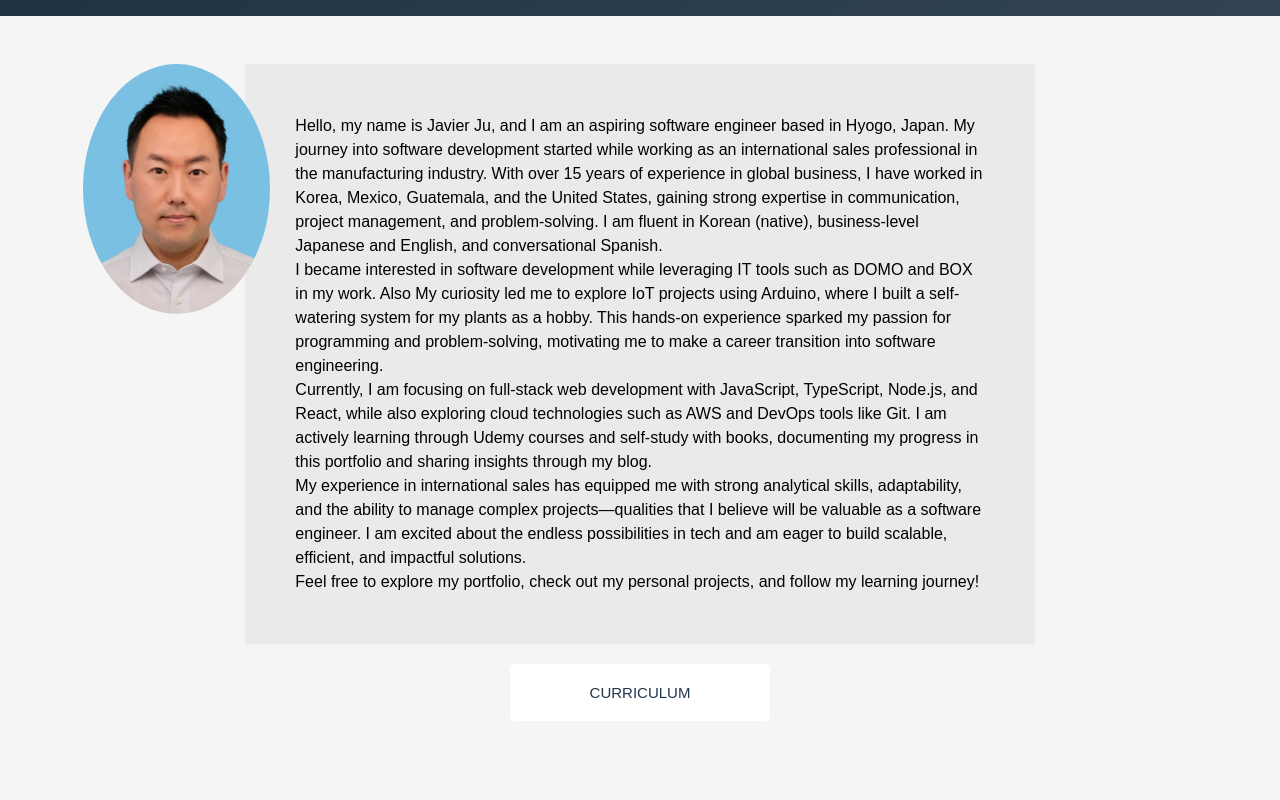
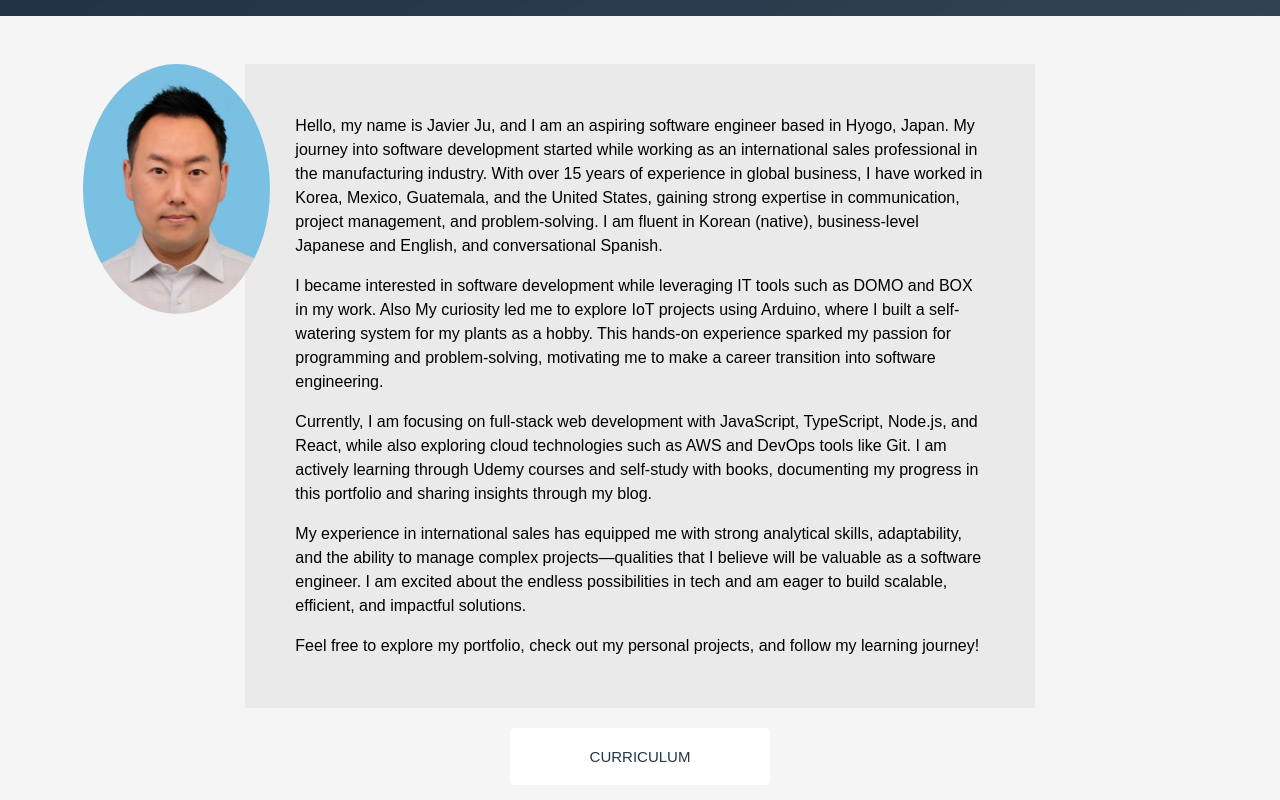
Before and after one commit to JavierJu/Professional-Portfolio, a website: page public/index.html in a window 1280 px wide. Shown: the part 784-1584 px from the top of the page. Drawn offline with nearby package versions, Linux system fonts and the light colour scheme; grey boxes are pictures that could not be loaded; a script that the page names is missing.

Commit message:
refactor: .bio__content p

```diff
--- a/public/css/style.css
+++ b/public/css/style.css
@@ -804,7 +804,7 @@ svg:focus use {
   }
 }
 
-.bio__content__paragraph:not(:last-child) {
+.bio__content p:not(:last-child) {
   margin-bottom: 1.6rem;
 }
 
```
